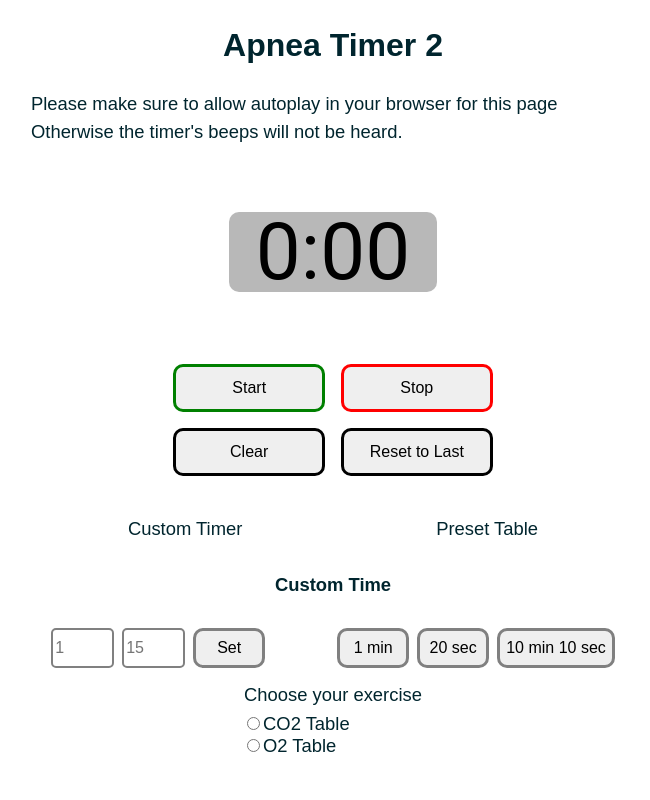
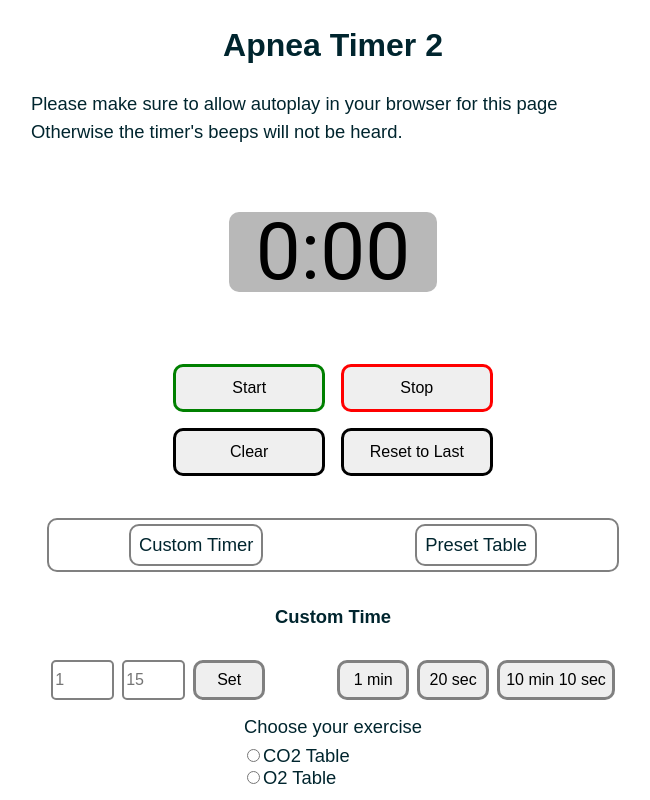
Before and after one commit to ccchrissss/apnea-timer-2, a React (Vite) app: page / in a window 1280 px wide. Shown: the top 800 px of the page, without its empty margins (307-957 px from the left). Built offline with nearby package versions, Linux system fonts and the light colour scheme.

Commit message:
feat: add click handlers for WorkoutType nav children. Continue styling update as well.

```diff
--- a/src/components/Timer.jsx
+++ b/src/components/Timer.jsx
@@ -24,49 +24,6 @@ function Timer() {
   const singleBeep = new Audio(beep07a)
   const doubleBeep = new Audio(doubleBeep07a)
   const tripleBeep = new Audio(tripleBeep07a)
-
-
-
-
-  const handleOnSetPreset100 = () => {
-    setMinutes(1);
-    setSeconds((0).toLocaleString('en-US', {minimumIntegerDigits: 2, useGrouping: false}))
-
-    setLastMinutes(1);
-    setLastSeconds((0).toLocaleString('en-US', {minimumIntegerDigits: 2, useGrouping: false}))
-  }
-  const handleOnSetPreset020 = () => {
-    setMinutes(0);
-    setSeconds(20)
-
-    setLastMinutes(0);
-    setLastSeconds(20)
-  }
-  const handleOnSetPreset1010 = () => {
-    setMinutes(10);
-    setSeconds(10)
-
-    setLastMinutes(10);
-    setLastSeconds(10)
-  }
-
-  const handleOnSetTimerFromInputs = (e) => {
-
-    e.preventDefault()
-
-    const minsFromForm = +e.target.form[0].value
-    const secsFromForm = +e.target.form[1].value
-
-    setMinutes(minsFromForm)
-    setSeconds((secsFromForm).toLocaleString('en-US', {minimumIntegerDigits: 2, useGrouping: false}))
-
-    setLastMinutes(minsFromForm)
-    setLastSeconds((secsFromForm).toLocaleString('en-US', {minimumIntegerDigits: 2, useGrouping: false}))
-
-
-    // console.log(typeof minutes)
-    // console.log(typeof seconds)
-  }
 
 
   const handleClearTimer = () => {
@@ -180,6 +137,56 @@ function Timer() {
   }
 
 
+
+  const handleCustomTimerClick = () => {
+    console.log('handle custom timer click')
+  }
+  const handlePresetTableClick = () => {
+    console.log('handle preset table click')
+  }
+
+  const handleOnSetPreset100 = () => {
+    setMinutes(1);
+    setSeconds((0).toLocaleString('en-US', {minimumIntegerDigits: 2, useGrouping: false}))
+
+    setLastMinutes(1);
+    setLastSeconds((0).toLocaleString('en-US', {minimumIntegerDigits: 2, useGrouping: false}))
+  }
+  const handleOnSetPreset020 = () => {
+    setMinutes(0);
+    setSeconds(20)
+
+    setLastMinutes(0);
+    setLastSeconds(20)
+  }
+  const handleOnSetPreset1010 = () => {
+    setMinutes(10);
+    setSeconds(10)
+
+    setLastMinutes(10);
+    setLastSeconds(10)
+  }
+
+  const handleOnSetTimerFromInputs = (e) => {
+
+    e.preventDefault()
+
+    const minsFromForm = +e.target.form[0].value
+    const secsFromForm = +e.target.form[1].value
+
+    setMinutes(minsFromForm)
+    setSeconds((secsFromForm).toLocaleString('en-US', {minimumIntegerDigits: 2, useGrouping: false}))
+
+    setLastMinutes(minsFromForm)
+    setLastSeconds((secsFromForm).toLocaleString('en-US', {minimumIntegerDigits: 2, useGrouping: false}))
+
+
+    // console.log(typeof minutes)
+    // console.log(typeof seconds)
+  }
+
+
+
   return (
     <>
       <Clock
@@ -189,7 +196,10 @@ function Timer() {
         handleClearTimer={handleClearTimer}
         handleResetTimerToLast={handleResetTimerToLast}
       />
-      <WorkoutType />
+      <WorkoutType
+        handleCustomTimerClick={handleCustomTimerClick}
+        handlePresetTableClick={handlePresetTableClick}
+      />
       <InputsAndPresets
         handleOnSetPreset100={handleOnSetPreset100}
         handleOnSetPreset020={handleOnSetPreset020}
--- a/src/components/WorkoutType.jsx
+++ b/src/components/WorkoutType.jsx
@@ -1,7 +1,7 @@
 import { StyledWorkoutType } from './styles/WorkoutType.styled'
 
 
-const WorkoutType = () => {
+const WorkoutType = ({ handleCustomTimerClick, handlePresetTableClick }) => {
 
 
   return (
@@ -9,8 +9,8 @@ const WorkoutType = () => {
     <StyledWorkoutType>
       <nav>
         <ul>
-          <li>Custom Timer</li>
-          <li>Preset Table</li>
+          <li onClick={handleCustomTimerClick}>Custom Timer</li>
+          <li onClick={handlePresetTableClick}>Preset Table</li>
         </ul>
       </nav>
     </StyledWorkoutType>
--- a/src/components/styles/WorkoutType.styled.jsx
+++ b/src/components/styles/WorkoutType.styled.jsx
@@ -2,12 +2,25 @@ import styled from 'styled-components'
 
 export const StyledWorkoutType = styled.section`
 
-  /* margin: 1rem; */
+  margin: 1rem;
+
   ul {
     display: flex;
     justify-content: space-around;
     list-style-type: none;
-    padding: 0px;
+    padding: 0.25rem;
+    border: solid 2px gray;
+    border-radius: 10px;
+  }
+
+  li {
+    padding: 0.5rem;
+    border: solid 2px gray;
+    border-radius: 10px;
+  }
+  li:hover {
+    background-color: lightgrey;
+    cursor: pointer;
   }
 
 `
```
